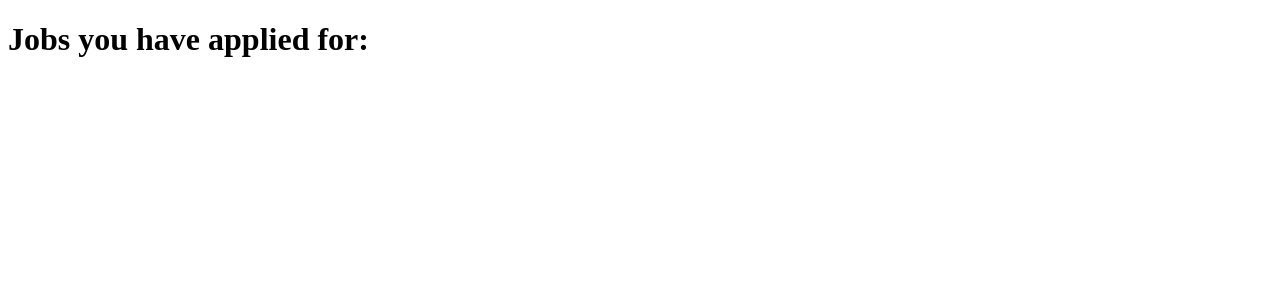
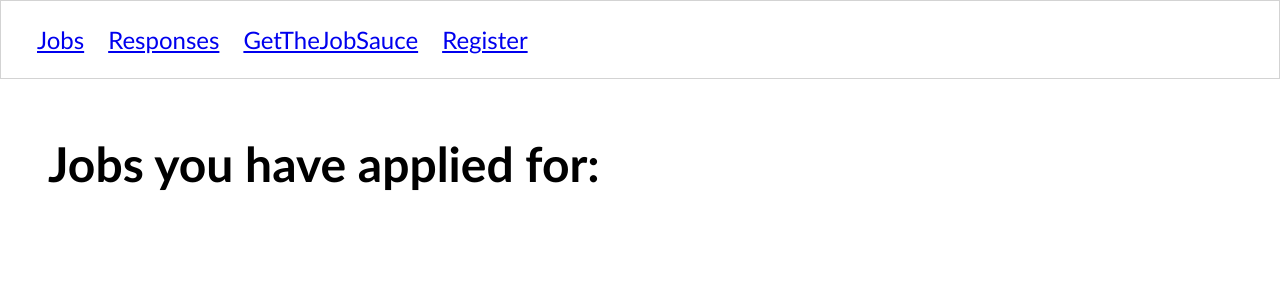
Before and after one commit to MelanieJaneBond/Job-Sauce-Capstone, a Django app: page /jobs in a window 1280 px wide. Shown: the top 300 px of the page. Run offline with Django 3.2, Linux system fonts and the light colour scheme; data that the repository does not hold is empty.

Commit message:
made the nav bar work and look nice

```diff
--- /dev/null
+++ b/jobsauceapp/static/styles/base.css
@@ -0,0 +1,22 @@
+body {
+    margin: 0;
+    padding: 0;
+    font-size: 1.5em;
+    font-family: 'Gill Sans', 'Gill Sans MT', Calibri, 'Trebuchet MS', sans-serif;
+}
+
+.main-content {
+    padding: 1em 2em;
+}
+
+.navList {
+    list-style-type: none;
+    display: flex;
+    border: 1px solid lightgray;
+    padding: 1em;
+    margin: 0;
+}
+
+.navList__route {
+    margin: 0 0.5em;
+}
--- a/jobsauceapp/templates/home.html
+++ b/jobsauceapp/templates/home.html
@@ -2,6 +2,7 @@
 
 {% block content %}
 
-    <h1>Welcome to the Job Sauce App</h1>
+    <h1>Come and get The Job Sauce...</h1>
+    <p>I'll put some stuff here to encourage you in your job acquisition journey!</p>
 
 {% endblock %}
--- a/jobsauceapp/templates/job/list.html
+++ b/jobsauceapp/templates/job/list.html
@@ -1,11 +1,6 @@
-{% load staticfiles %}
-<!DOCTYPE html>
-<html>
-  <head>
-    <meta charset="utf-8">
-    <title>List of Jobs you've applied to!</title>
-  </head>
-  <body>
+{% extends 'shared/base.html' %}
+
+{% block content %}
     <h1>Jobs you have applied for:</h1>
 
     <ol>
@@ -22,5 +17,4 @@
         <br></br>
     {% endfor %}
     </ol>
-  </body>
-</html>
+{% endblock %}
--- a/jobsauceapp/templates/shared/base.html
+++ b/jobsauceapp/templates/shared/base.html
@@ -4,7 +4,7 @@
 
 <head>
     <meta charset="utf-8">
-    <title>JobSauceApp</title>
+    <title>Get the Job Sauce!</title>
 
     <link rel="stylesheet" href="{% static 'styles/base.css' %}" />
 
@@ -16,10 +16,10 @@
 
     <nav id="site-nav">
         <ol class="navList">
-            <li class="navList__route"><a href="{% url 'jobsauceapp:home' %}">Home</a></li>
             <li class="navList__route"><a href="{% url 'jobsauceapp:jobs' %}">Jobs</a></li>
+            <li class="navList__route"><a href="{% url 'jobsauceapp:responses'%}">Responses</a></li>
+            <li class="navList__route"><a href="{% url 'jobsauceapp:home' %}">GetTheJobSauce</a></li>
             <li class="navList__route"><a href="{% url 'jobsauceapp:register'%}">Register</a></li>
-            <li class="navList__route"><a href="{% url 'jobsauceapp:responses'%}">Responses from Potential Employers</a></li>
             {% comment %} <li class="navList__route"><a href="{% url 'jobsauceapp:responses' %}">Books</a></li>
             <li class="navList__route"><a href="{% url 'jobsauceapp:studystuffs' %}">Librarians</a></li>
             <li class="navList__route"><a href="{% url 'jobsauceapp:logout' %}">Logout</a></li> {% endcomment %}
```
Also changed, not shown: jobsauceapp/templates/response/list.html (+3 -6 lines).
